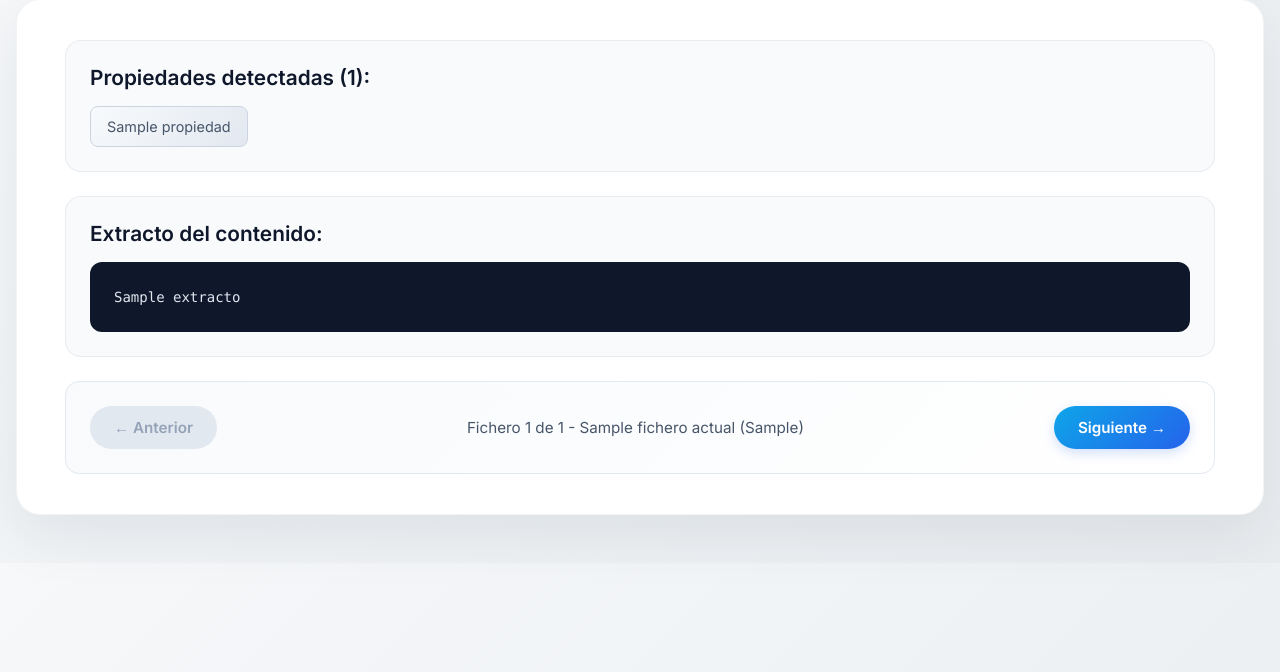
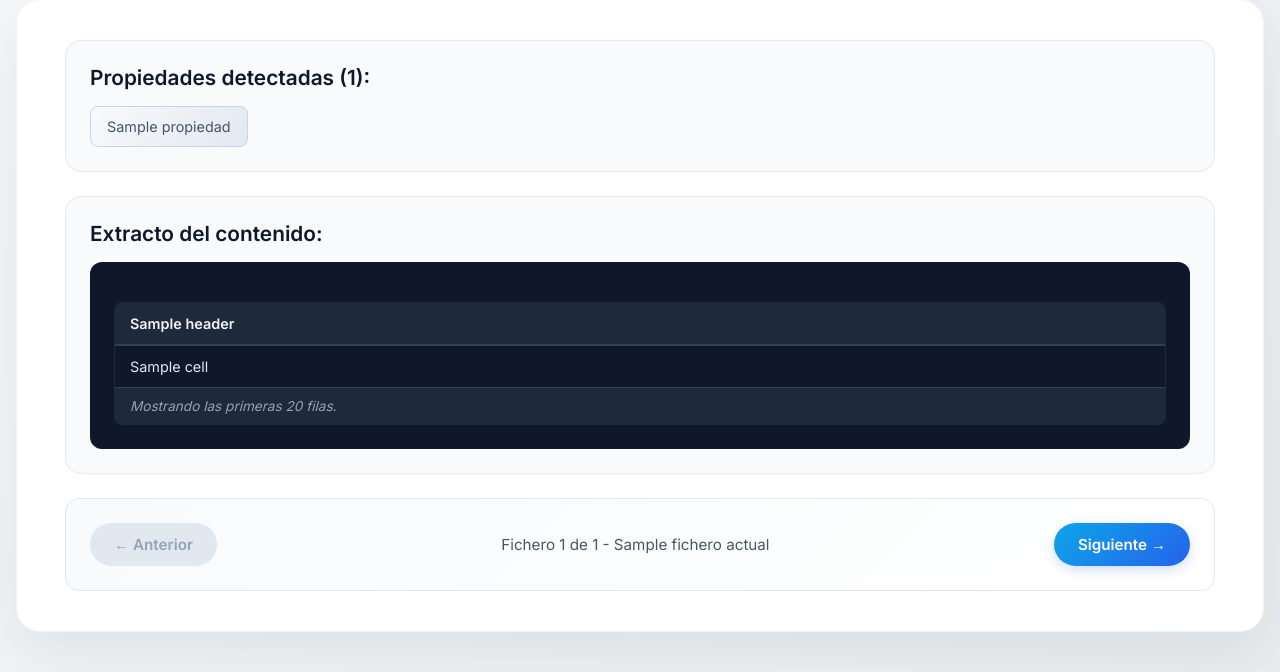
Before and after one commit to Pablocizq/TFG-Pablo-Calvo, a Django app: template tfg/web/templates/visualizar.html in a window 1280 px wide. Shown: the part 112-784 px from the top of the page. Run offline with Django 3.2, Linux system fonts and the light colour scheme; the template is opened without the code that fills it: most values are stand-ins (such as "Sample title", 1, 10 or a date in 2020).

Commit message:
Visualizar en formato tabla ficheros csv + mejora en json

```diff
--- a/tfg/web/static/web/css/visualizar.css
+++ b/tfg/web/static/web/css/visualizar.css
@@ -135,6 +135,57 @@ body {
     line-height: 1.6;
 }
 
+/* CSV Table Styles */
+.tabla-contenedor {
+    overflow-x: auto;
+    margin-top: 1rem;
+    border: 1px solid #1e293b;
+    border-radius: 8px;
+    background: #0f172a;
+}
+
+.csv-table {
+    width: 100%;
+    border-collapse: collapse;
+    font-size: 0.9rem;
+    font-family: 'Inter', sans-serif;
+}
+
+.csv-table th,
+.csv-table td {
+    padding: 12px 15px;
+    border-bottom: 1px solid #1e293b;
+    text-align: left;
+    color: #e2e8f0;
+}
+
+.csv-table th {
+    background-color: #1e293b;
+    font-weight: 600;
+    color: #f1f5f9;
+    position: sticky;
+    top: 0;
+    border-bottom: 2px solid #334155;
+}
+
+.csv-table tbody tr:hover {
+    background-color: #1e293b;
+}
+
+.csv-table tbody tr:last-child td {
+    border-bottom: none;
+}
+
+.nota-tabla {
+    font-size: 0.85rem;
+    color: #94a3b8;
+    margin: 0;
+    padding: 10px 15px;
+    font-style: italic;
+    background: #1e293b;
+    border-top: 1px solid #334155;
+}
+
 .bloque-paginacion {
     background: linear-gradient(135deg, #f8fafc, #ffffff);
     border-radius: 14px;
--- a/tfg/web/templates/visualizar.html
+++ b/tfg/web/templates/visualizar.html
@@ -37,7 +37,31 @@
             <div class="bloque">
                 <h3 class="bloque-titulo">Extracto del contenido:</h3>
                 <div class="extracto">
+                    {% if csv_context %}
+                    <div class="tabla-contenedor">
+                        <table class="csv-table">
+                            <thead>
+                                <tr>
+                                    {% for header in csv_context.headers %}
+                                    <th>{{ header }}</th>
+                                    {% endfor %}
+                                </tr>
+                            </thead>
+                            <tbody>
+                                {% for row in csv_context.rows %}
+                                <tr>
+                                    {% for cell in row %}
+                                    <td>{{ cell }}</td>
+                                    {% endfor %}
+                                </tr>
+                                {% endfor %}
+                            </tbody>
+                        </table>
+                        <p class="nota-tabla">Mostrando las primeras 20 filas.</p>
+                    </div>
+                    {% else %}
                     <pre class="extracto-pre">{{ extracto }}</pre>
+                    {% endif %}
                 </div>
             </div>
 
@@ -52,7 +76,7 @@
                     <span class="contador-paginacion">
                         Fichero {{ current_num }} de {{ total_ficheros }}
                         {% if fichero_actual %}
-                        - {{ fichero_actual.nombre_archivo }} ({{ fichero_actual.tipo_formato }})
+                        - {{ fichero_actual.nombre_archivo }}
                         {% endif %}
                     </span>
 
```
Also changed, not shown: tfg/web/views.py (+80 -4 lines).
